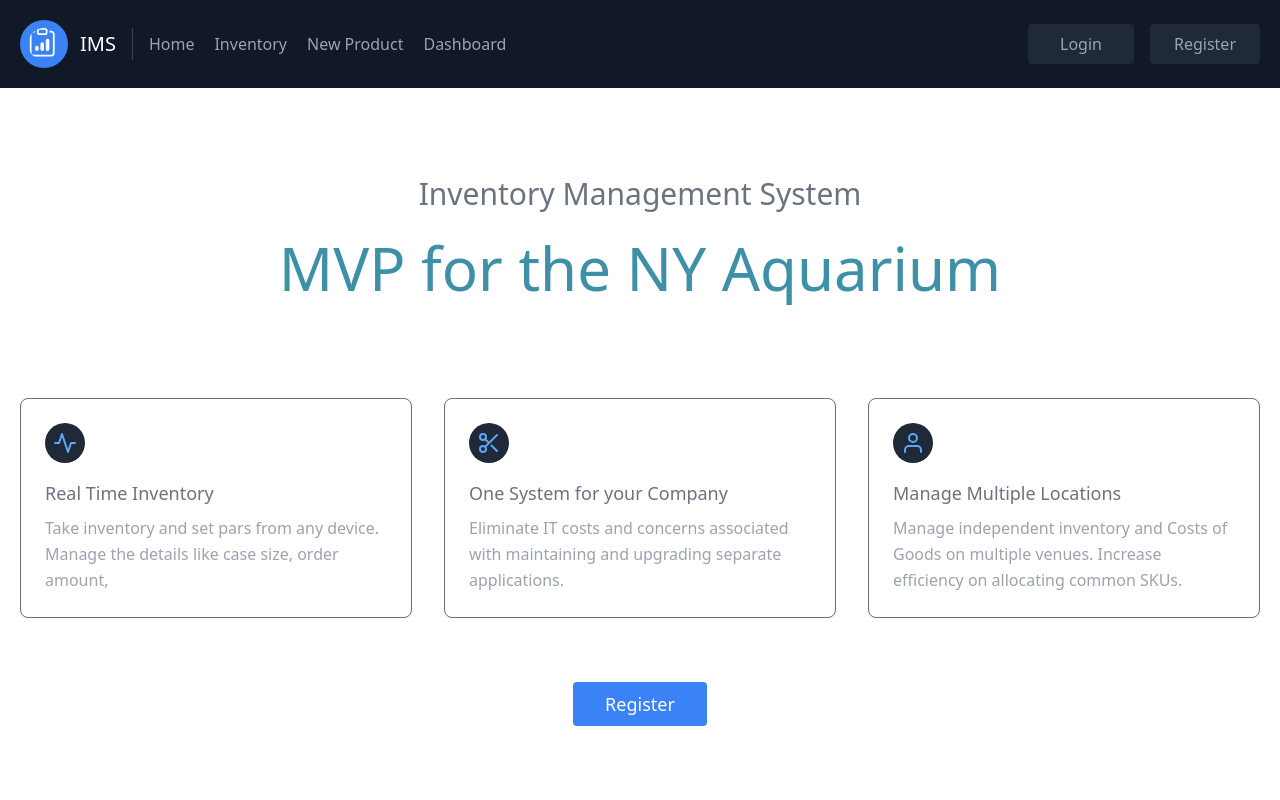
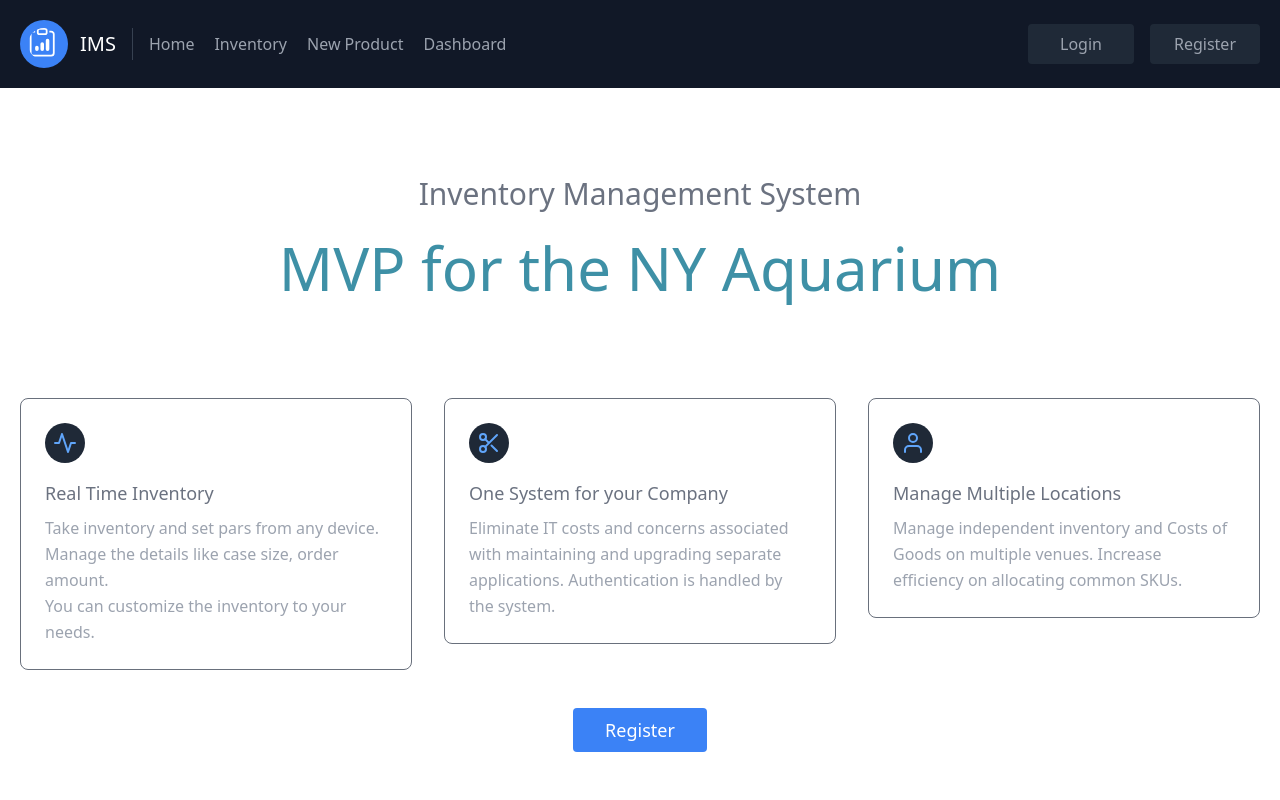
Before and after one commit to ABay23/inventory-management-2.0, a React (Create React App) app in the folder frontend/: page / in a window 1280 px wide. Shown: the top 800 px of the page. Built offline with nearby package versions, Linux system fonts and the light colour scheme; no server answers.

Commit message:
Updated flex description and space

```diff
--- a/frontend/src/pages/Home.jsx
+++ b/frontend/src/pages/Home.jsx
@@ -15,7 +15,7 @@
             </p>
           </div>
           <div className='flex flex-wrap -m-4'>
-            <div className='xl:w-1/3 md:w-1/2 p-4'>
+            <div className='xl:w-1/3 md:w-1/2 p-4 h-52'>
               <div className='border border-gray-700 border-opacity-75 p-6 rounded-lg'>
                 <div className='w-10 h-10 inline-flex items-center justify-center rounded-full bg-gray-800 text-blue-400 mb-4'>
                   <svg
@@ -35,7 +35,9 @@
                 </h2>
                 <p className='leading-relaxed text-base'>
                   Take inventory and set pars from any device. Manage the
-                  details like case size, order amount,
+                  details like case size, order amount.
+                  <br />
+                  You can customize the inventory to your needs.
                 </p>
               </div>
             </div>
@@ -61,7 +63,8 @@
                 </h2>
                 <p className='leading-relaxed text-base'>
                   Eliminate IT costs and concerns associated with maintaining
-                  and upgrading separate applications.
+                  and upgrading separate applications. Authentication is handled
+                  by the system.
                 </p>
               </div>
             </div>
```
